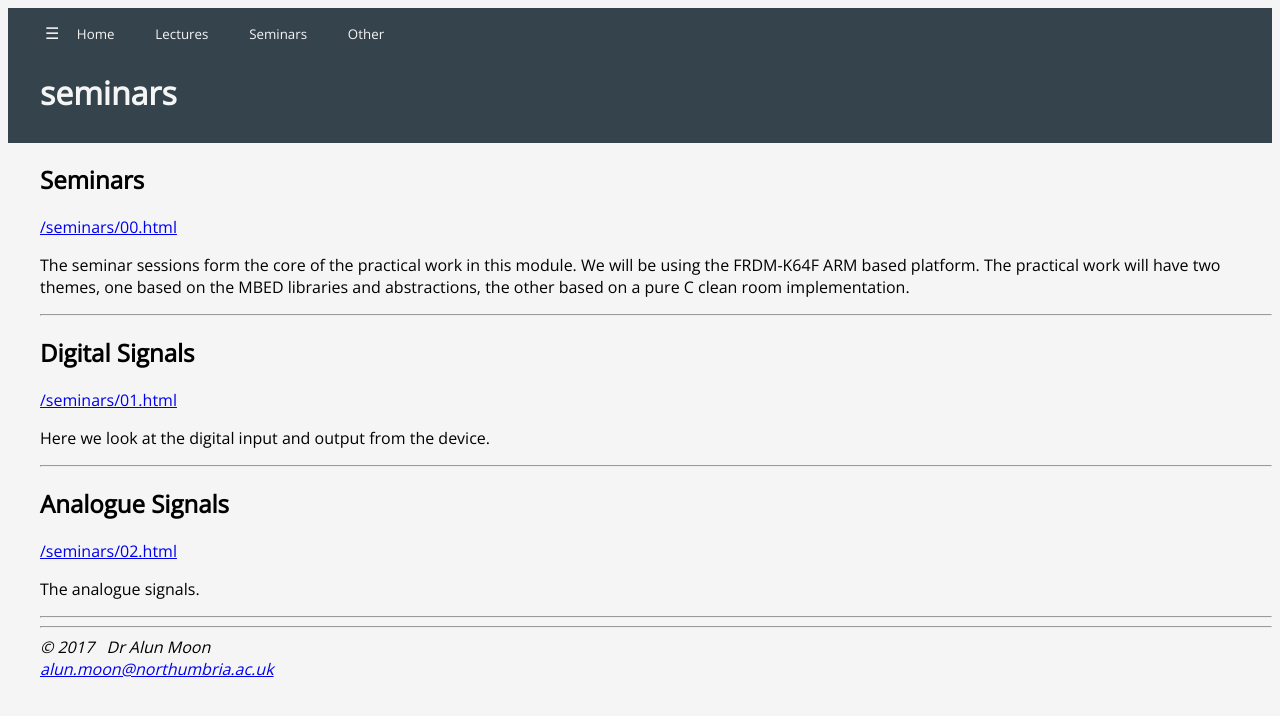
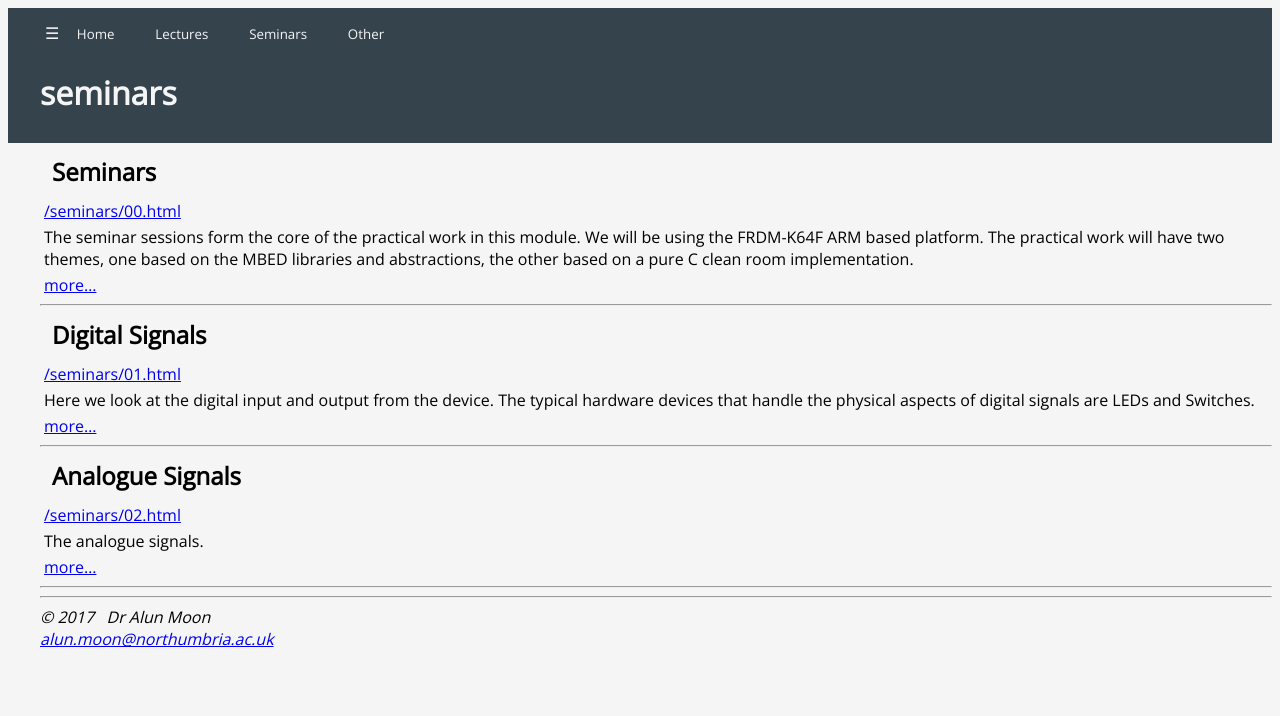
Before and after one commit to kf5011/kf5011.github.io, a Jekyll site: the page built from seminars.md, in a window 1280 px wide. Shown: the top 716 px of the page. Built offline with Jekyll 4.4.1, drawn with Linux system fonts in a browser that asks for light colours.

Commit message:
How to do exercises?

```diff
--- a/_seminars/01.md
+++ b/_seminars/01.md
@@ -2,10 +2,27 @@
 title: Digital Signals
 layout: default
 excerpt_separator: <!--more-->
+exercises: 01.1
 ---
 Here we look at the digital input and output from the device.
-
+The typical hardware devices that handle the physical aspects of digital signals are LEDs and Switches.
 <!--more-->
 
-Fork and clone https://github.com/kf5011/S.01
-[commit](4d6ba19ce4fc2382a36e68b070a4972c4f7920f6)
+Clone the repository [S.01](https://github.com/kf5011/S.01)
+this contains a basic blinky program.
+
+Build the program and upload it into the FRDM-K64F.  Once done you will need to press the reset button.
+
+Refer to the LED diagram in the [FRDM K64F Userguide](https://kf5011.github.io/docs/FRDMK64FUG.pdf) section 10, page 14 for pin connections.
+
+Summary of important pin names (
+  https://os.mbed.com/teams/Freescale/wiki/frdm-k64f-pinnames
+  )
+
+An overview of the board and the mbed library (https://os.mbed.com/platforms/FRDM-K64F/)
+
+
+{% for ex in page.exercises %}
+###{{ex}}
+{{ex.content}}
+{}
--- a/css/layout.scss
+++ b/css/layout.scss
@@ -49,18 +49,25 @@ dt {
 }
 dt::after { content: ": "; }
 
-span  {
+span.file-link  {
     padding: 0px ;
     border: thin solid grey;
     font-size: smaller;
+    a {
+       background: lightgrey;
+       padding: 0px 5px;
+       text-decoration: none;
+       font-weight: bold;
+     }
+     a:hover {
+           background:DarkSlateGrey;
+           color: Whitesmoke;
+     }
 }
-span a {
-    background: lightgrey;
-    padding: 0px 5px;
-    text-decoration: none;
-    font-weight: bold;
+
+article.summary h2 {
+  margin: 0.5em;
 }
-span a:hover {
-    background:DarkSlateGrey;
-    color: Whitesmoke;
+article.summary p {
+  margin: 0.25em;
 }
--- a/seminars.md
+++ b/seminars.md
@@ -2,10 +2,12 @@
 title: seminars
 layout: default
 ---
-
+{::options parse_block_html="true" /}
 {% for item in site.seminars %}
+<article class="summary">
 ## {{ item.title }}
 [{{ item.url }}]({{ item.url }})
-{{ item.excerpt }}
+{{ item.excerpt }} [more…]({{item.url}})
+</article>
 <hr />
 {% endfor %}
```
Also changed, not shown: getting-started.md (+1 -1 lines).
